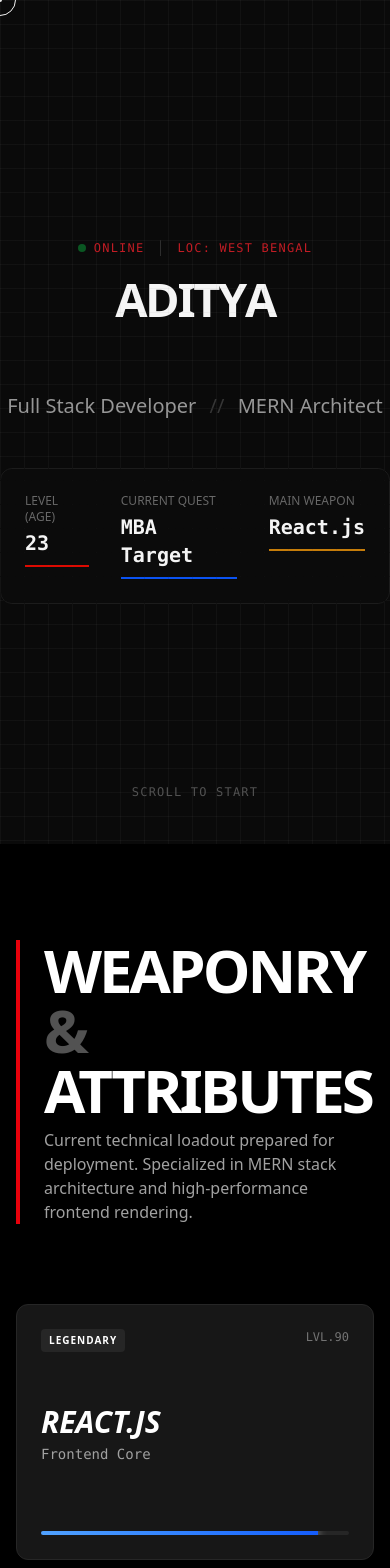
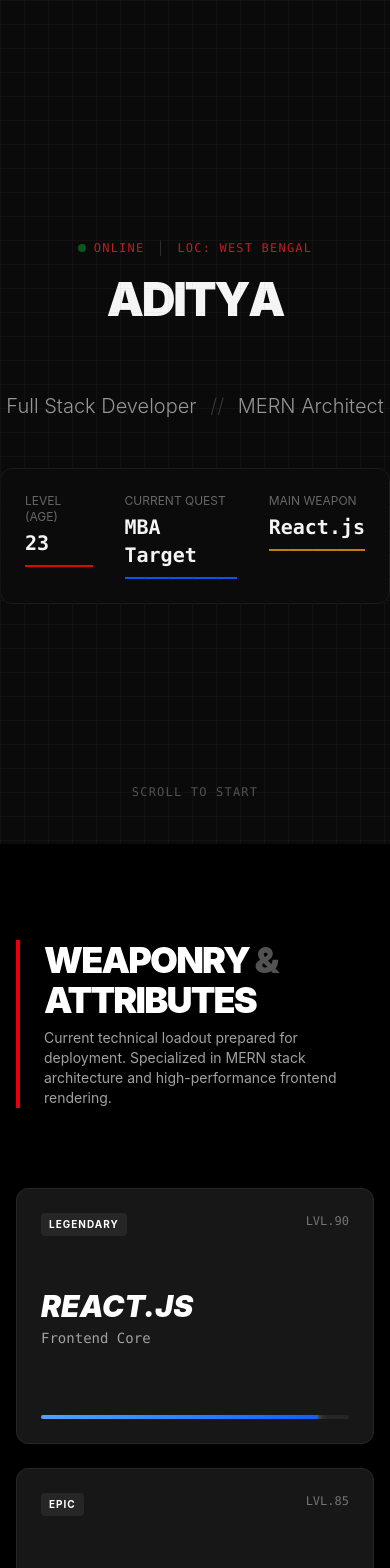
Before and after one commit to Bhakat-Aditya/AdityaBhakat, a React (Vite) app: page / in a window 390 px wide. Shown: the top 1568 px of the page. Built offline with nearby package versions, Linux system fonts and the light colour scheme.

Commit message:
final mobile checking

```diff
--- a/src/App.jsx
+++ b/src/App.jsx
@@ -1,7 +1,7 @@
 // src/App.jsx
 import React, { useEffect, useRef } from "react";
 import gsap from "gsap";
-import Lenis from "lenis"; // Import Lenis
+import Lenis from "lenis";
 import Hero from "./pages/Hero";
 import Skills from "./pages/Skills";
 import Work from "./pages/Work";
@@ -14,7 +14,7 @@ function App() {
   useEffect(() => {
     const lenis = new Lenis({
       duration: 1.2,
-      easing: (t) => Math.min(1, 1.001 - Math.pow(2, -10 * t)), // Industry standard easing
+      easing: (t) => Math.min(1, 1.001 - Math.pow(2, -10 * t)),
       direction: "vertical",
       smooth: true,
     });
@@ -31,10 +31,13 @@ function App() {
     const cursor = cursorRef.current;
 
     const moveCursor = (e) => {
+      // FIX: Optional safety check to stop GSAP from trying to animate null on mobile
+      if (!cursor || window.innerWidth < 768) return;
+
       gsap.to(cursor, {
         x: e.clientX,
         y: e.clientY,
-        duration: 0.1, // Fast follow
+        duration: 0.1,
         ease: "power2.out",
       });
     };
@@ -44,11 +47,12 @@ function App() {
   }, []);
 
   return (
-    <div className="bg-neutral-950 min-h-screen text-white selection:bg-red-500 selection:text-white cursor-none">
+    <div className="bg-neutral-950 min-h-screen text-white selection:bg-red-500 selection:text-white cursor-auto md:cursor-none">
       {/* CUSTOM CURSOR ELEMENT */}
+      {/* FIX: Added 'hidden md:block' to hide this entire div on mobile */}
       <div
         ref={cursorRef}
-        className="fixed top-0 left-0 w-8 h-8 border border-white rounded-full pointer-events-none z-[9999] -translate-x-1/2 -translate-y-1/2 mix-blend-difference"
+        className="hidden md:block fixed top-0 left-0 w-8 h-8 border border-white rounded-full pointer-events-none z-[9999] -translate-x-1/2 -translate-y-1/2 mix-blend-difference"
       >
         <div className="w-1 h-1 bg-white rounded-full absolute top-1/2 left-1/2 -translate-x-1/2 -translate-y-1/2"></div>
       </div>
--- a/src/index.css
+++ b/src/index.css
@@ -1 +1,14 @@
 @import "tailwindcss";
+
+:root {
+  font-family: Inter, system-ui, Avenir, Helvetica, Arial, sans-serif;
+  line-height: 1.5;
+  font-weight: 400;
+  color-scheme: dark; /* Force Dark Mode */
+}
+
+body {
+  margin: 0;
+  background-color: #0a0a0a; /* Matches your neutral-950 */
+  overflow-x: hidden; /* Prevents horizontal scrollbar glitches */
+}
--- a/src/pages/Skills.jsx
+++ b/src/pages/Skills.jsx
@@ -192,16 +192,16 @@ const Skills = () => {
 
   useGSAP(
     () => {
-      // Reveal Animation: Cards slide in and fan out
+      // Reveal Animation
       gsap.from(".skill-card-wrapper", {
         scrollTrigger: {
           trigger: container.current,
-          start: "top 80%", // Starts when top of section hits 80% of viewport
+          start: "top 80%",
         },
         y: 100,
         opacity: 0,
         rotateX: -45,
-        stagger: 0.1, // Time between each card appearing
+        stagger: 0.1,
         duration: 1,
         ease: "back.out(1.7)",
       });
@@ -216,10 +216,11 @@ const Skills = () => {
     >
       {/* Section Header */}
       <div className="mb-20 border-l-4 border-red-600 pl-6">
-        <h2 className="text-6xl font-black uppercase tracking-tighter mb-2">
+        {/* FIX: Changed text-6xl to 'text-4xl md:text-6xl' */}
+        <h2 className="text-4xl md:text-6xl font-black uppercase tracking-tighter mb-2 break-words">
           Weaponry <span className="text-neutral-600">&</span> Attributes
         </h2>
-        <p className="text-neutral-400 max-w-xl">
+        <p className="text-neutral-400 max-w-xl text-sm md:text-base">
           Current technical loadout prepared for deployment. Specialized in MERN
           stack architecture and high-performance frontend rendering.
         </p>
```
